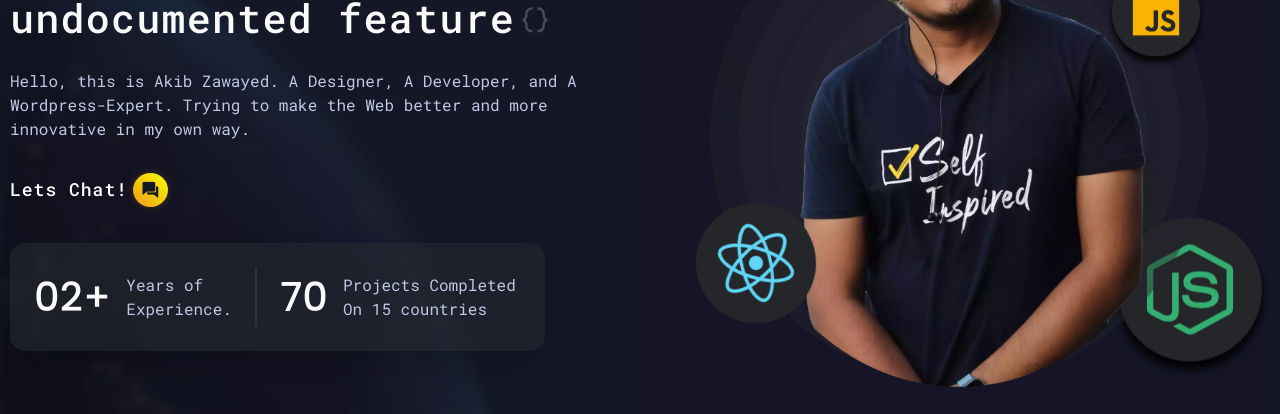
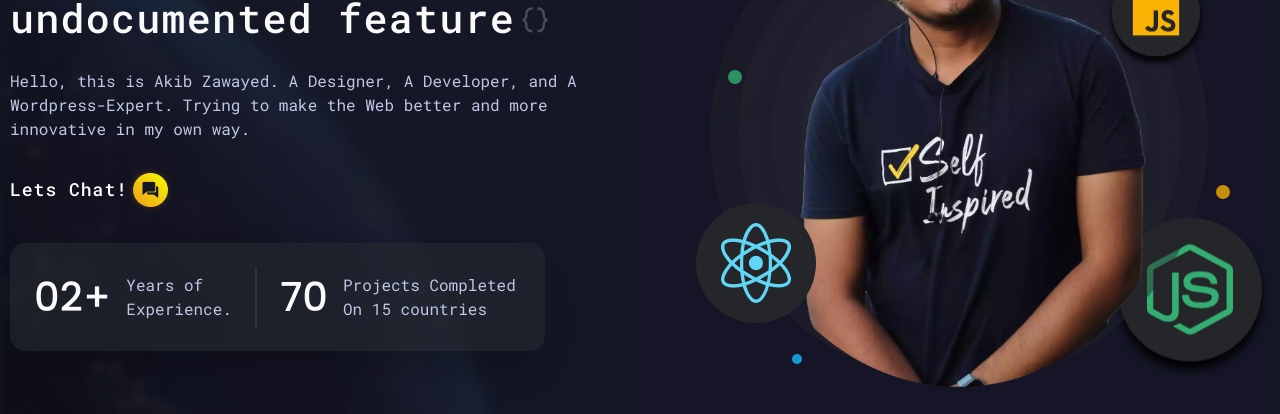
Before and after one commit to akib0079/portfolio, a React (Create React App) app: page /home in a window 1280 px wide. Shown: the part 300-714 px from the top of the page. Built offline with nearby package versions, Linux system fonts and the light colour scheme.

Commit message:
svg mouse track effect added

```diff
--- a/public/index.html
+++ b/public/index.html
@@ -17,6 +17,21 @@
 <body>
   <noscript>You need to enable JavaScript to run this app.</noscript>
   <div id="root"></div>
+  <script>
+    document.addEventListener('mousemove', e => {
+      const cursor = document.getElementById('cursor');
+      cursor.setAttribute("style", "top: " + (e.pageY - 15) + 'px; left: ' + (e.pageX - 15) + 'px');
+    })
+
+    document.addEventListener('click', () => {
+      const cursor = document.getElementById('cursor');
+
+      cursor.classList.add('expend');
+      setTimeout(() => {
+        cursor.classList.remove('expend');
+      }, 500)
+    });
+  </script>
 </body>
 
 </html>
--- a/src/App.css
+++ b/src/App.css
@@ -96,6 +96,7 @@ p {
 ::-webkit-scrollbar-thumb:hover {
     background: #373742;
 }
+
 
 
 
--- a/src/App.js
+++ b/src/App.js
@@ -26,23 +26,6 @@ function App() {
       setSiteLoading(false)
     }, 2000)
   }, []);
-
-
-  document.addEventListener('mousemove', e => {
-    const cursor = document.getElementById('cursor');
-    cursor.setAttribute("style", "top: " + (e.pageY - 15) + 'px; left: ' + (e.pageX - 15) + 'px');
-  })
-
-  document.addEventListener('click', () => {
-    const cursor = document.getElementById('cursor');
-
-    cursor.classList.add('expend');
-    setTimeout(() => {
-      cursor.classList.remove('expend');
-    }, 500)
-  });
-
-
   AOS.init();
 
 
@@ -54,9 +37,6 @@ function App() {
 
       {/* custom cursor */}
       <div id='cursor' className="cursor hidden lg:block"></div>
-
-
-
       <Routes>
         <Route path="/" element={<Home />} />
         <Route path="/home" element={<Home />} />
--- a/src/Pages/Home/Hero.js
+++ b/src/Pages/Home/Hero.js
@@ -3,8 +3,8 @@ import mainImg from '../../images/main image2.webp'
 import reactIcn from '../../images/react-icn.svg';
 import nodeIcn from '../../images/node-icn.svg';
 import jsIcn from '../../images/js-icn.svg';
-import { Link } from 'react-router-dom';
 import { useSpring, animated, config } from 'react-spring';
+import './Home.css';
 
 
 const Hero = () => {
@@ -29,19 +29,35 @@ const Hero = () => {
     });
 
 
+    document.addEventListener('mousemove', (e) => {
+
+        const allIcns = document.querySelectorAll('#icns');
+        allIcns.forEach(icn => {
+            const speed = icn.getAttribute('data-value');
+
+            const x = (window.innerWidth - e.pageX * speed) / 200;
+            const y = (window.innerWidth - e.pageY * speed) / 200;
+
+            icn.style.transform = `translateX(${x}px) translateY(${y}px)`
+        })
+    });
+
+
 
     return (
         <section className="HeroSec" id='hero'>
             <div className="hero container mx-auto p-5 lg:p-0">
                 <div className="sectionInner grid lg:grid-cols-2 items-center gap-4">
                     <div className="info">
-                        <p className='badge' data-aos="fade-up" data-aos-delay="500" data-aos-duration="700">FullStack Web developer : Akib0079</p>
-                        <h1 className="md:text-5xl" data-aos="fade-up" data-aos-delay="500" data-aos-duration="700">It's not a bug. It's an undocumented feature
-                            <i className='bx bx-code-curly codeIcn' ></i></h1>
+                        <div className="animation" data-aos="fade-up" data-aos-delay="500" data-aos-duration="700">
+                            <p className='badge'>FullStack Web developer : Akib0079</p>
+                            <h1 className="md:text-5xl">It's not a bug. It's an undocumented feature
+                                <i className='bx bx-code-curly codeIcn' ></i></h1>
+                        </div>
                         <p className="py-6" data-aos="fade-up" data-aos-delay="600" data-aos-duration="700">Hello, this is Akib Zawayed. A Designer, A Developer, and A Wordpress-Expert. Trying to make the Web better and more innovative in my own way.
                         </p>
-                        <a href="mailto:akibzawayed0079@gmail.com">
-                            <button className="mainBtn mt-2 mb-9" data-aos="fade-up" data-aos-delay="700" data-aos-duration="700">Lets Chat! <i className='bx bxs-conversation' ></i></button>
+                        <a href="mailto:akibzawayed0079@gmail.com" data-aos="fade-up" data-aos-delay="700" data-aos-duration="700">
+                            <button className="mainBtn mt-2 mb-9">Lets Chat! <i className='bx bxs-conversation' ></i></button>
                         </a>
                         {/* counters */}
                         <div className="p-6 counters justify-center lg:justify-start mt-10 shadow-2xl items-center flex-col md:flex-row hidden lg:flex " data-aos="flip-up" data-aos-delay="300" data-aos-duration="1200">
@@ -59,9 +75,24 @@ const Hero = () => {
                     </div>
                     <div className="imgSec" data-aos="fade-up" data-aos-delay="300">
                         <img className='w-4/5 mx-auto' src={mainImg} alt="" />
-                        <img className='icnReact heroIcns' src={reactIcn} alt="" />
-                        <img className='icnNode heroIcns' src={nodeIcn} alt="" />
-                        <img className='icnJs heroIcns' src={jsIcn} alt="" />
+                        <img className='icnReact' src={reactIcn} alt="" />
+                        <img className='icnNode' src={nodeIcn} alt="" />
+                        <img className='icnJs' src={jsIcn} alt="" />
+                        <div id='icns' className="icn1" data-value={1}>
+                            <svg xmlns="http://www.w3.org/2000/svg" width="14" height="14" viewBox="0 0 9 9" fill="none">
+                                <circle cx="4.5" cy="4.5" r="4.5" fill="#F2AF02" />
+                            </svg>
+                        </div>
+                        <div id='icns' className="icn2" data-value={-1}>
+                            <svg xmlns="http://www.w3.org/2000/svg" width="14" height="14" viewBox="0 0 9 9" fill="none">
+                                <circle cx="4.5" cy="4.5" r="4.5" fill="#34AE71" />
+                            </svg>
+                        </div>
+                        <div id='icns' className="icn4" data-value={1.5}>
+                            <svg xmlns="http://www.w3.org/2000/svg" width="10" height="10" viewBox="0 0 9 9" fill="none">
+                                <circle cx="4.5" cy="4.5" r="4.5" fill="#1ABBFD" />
+                            </svg>
+                        </div>
                     </div>
                 </div>
             </div>
--- a/src/Pages/Home/Home.css
+++ b/src/Pages/Home/Home.css
@@ -78,10 +78,7 @@ footer {
     bottom: 4em;
     left: 3em;
     z-index: 0 !important;
-    animation-name: rotate;
-    animation-duration: 20s;
-    animation-iteration-count: infinite;
-    animation-timing-function: linear;
+    animation: rotate 17s linear infinite;
 }
 
 .icnNode {
@@ -101,6 +98,38 @@ footer {
     right: 4em;
     z-index: 0 !important;
     animation: float 5s ease-in-out infinite;
+}
+
+#icns {
+    opacity: 0.8;
+}
+
+.icn1 {
+    position: absolute;
+    top: 65%;
+    right: 2.5em;
+    z-index: 0 !important;
+}
+
+.icn2 {
+    position: absolute;
+    top: 45%;
+    left: 5em;
+    z-index: 0 !important;
+}
+
+.icn3 {
+    position: absolute;
+    top: 10%;
+    left: 11em;
+    z-index: 0 !important;
+}
+
+.icn4 {
+    position: absolute;
+    bottom: 4%;
+    left: 9em;
+    z-index: 0 !important;
 }
 
 .mainBtn {
--- a/src/Pages/Home/Projects.js
+++ b/src/Pages/Home/Projects.js
@@ -17,10 +17,10 @@ const Projects = () => {
     const prevRef = useRef(null);
     const nextRef = useRef(null);
     return (
-        <section className="projectSec animate__animated animate__fadeIn" id='project'>
+        <section className="projectSec" id='project'>
             <div className="container mx-auto">
                 <div className="projectSecInner">
-                    <div className="Ainfo flex mb-8 justify-between items-center">
+                    <div className="Ainfo flex mb-8 justify-between items-center" data-aos="fade-up">
                         <div className="sectionHeader">
                             <i className='bx bxs-bookmarks globalIcn mb-3' ></i>
                             <h1 className="text-4xl mb-2">Featured Projects
@@ -42,7 +42,6 @@ const Projects = () => {
                         navigation={true} modules={[Navigation]} className="mySwiper"
                         spaceBetween={50}
                         slidesPerView={1}
-                        data-aos="fade-up"
                         breakpoints={{
                             1024: {
                                 slidesPerView: 2,
```
Also changed, not shown: src/Pages/Home/About.js (+7 -76 lines), src/main-script/main-script.js (added), 1 other file (tests, documents, lock files or other folders).
